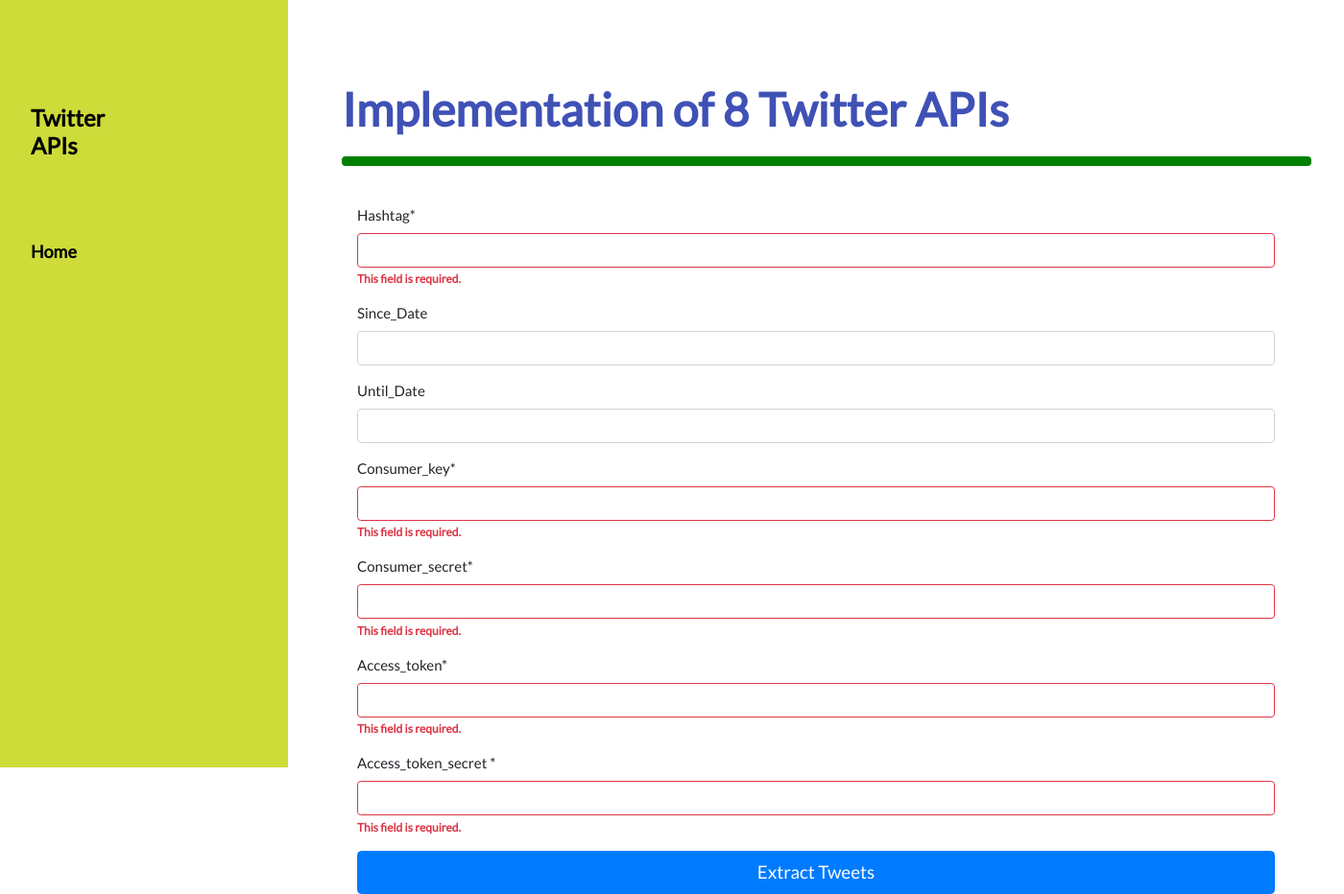
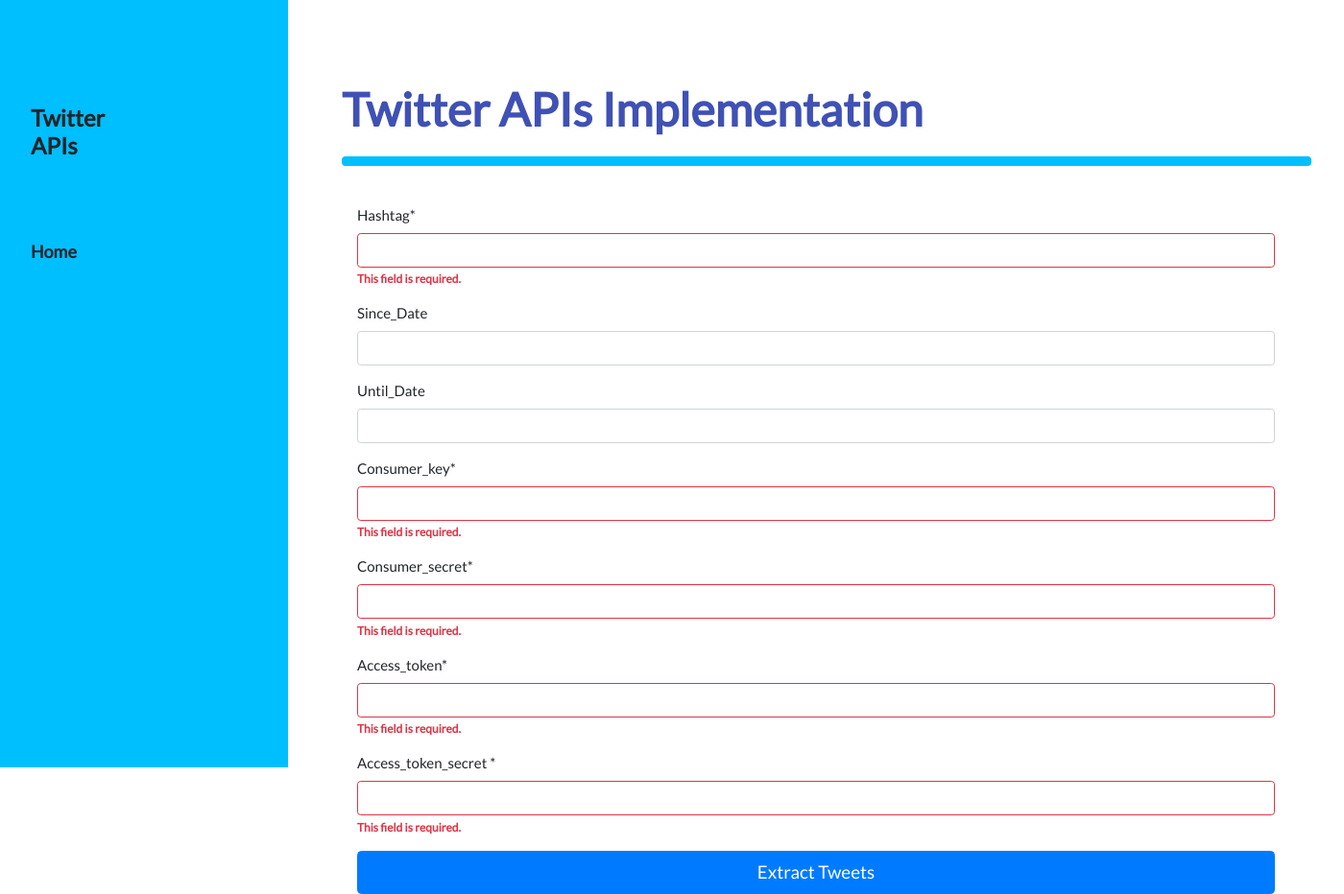
Before and after one commit to daudailiyasu/TwitterApiV1, a Django app: page / in a window 1400 px wide. Shown: the whole page at 96% size. Run offline with Django 3.2, Linux system fonts and the light colour scheme; some libraries are stand-ins or nearby versions.

Commit message:
color change

```diff
--- a/TwitterApi/templates/TwitterApi/base.html
+++ b/TwitterApi/templates/TwitterApi/base.html
@@ -28,9 +28,9 @@
 <body>
 
 <!-- Sidebar/menu -->
-<nav class="w3-sidebar w3-lime w3-collapse w3-top w3-large w3-padding" style="z-index:3;width:300px;font-weight:bold; background: blue;" id="mySidebar"><br>
+<nav class="w3-sidebar w3-collapse w3-top w3-large w3-padding" style="z-index:3;width:300px;font-weight:bold; background-color: #00bfff"><br>
   <a href="javascript:void(0)" onclick="w3_close()" class="w3-button w3-hide-large w3-display-topleft" style="width:100%;font-size:22px">Close Menu</a>
-  <div class="w3-container">
+  <div class="w3-container" style=" background-color: #00bfff">
 	<h3 class="w3-padding-64"><b>Twitter<br>APIs</b></h3>
   </div>
   <div class="w3-bar-block">
@@ -62,8 +62,8 @@
 
 <!-- Home -->
 <div class="w3-container" id="home" style="margin-top:75px">
-    <h1 class="w3-xxxlarge w3-text-indigo"><b>Implementation of 8 Twitter APIs</b></h1>
-		<hr style="width:1000px;border:5px solid green" class="w3-round">
+    <h1 class="w3-xxxlarge w3-text-indigo"><b>Twitter APIs Implementation</b></h1>
+		<hr style="width:1000px;border:5px solid;color: #00bfff" class="w3-round">
 	    {% block content %}
 	    {% endblock %}
 </div>
```
